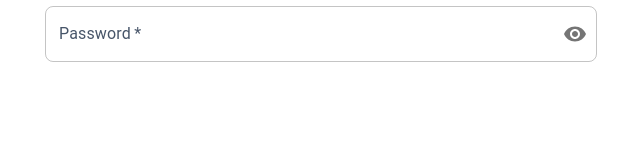
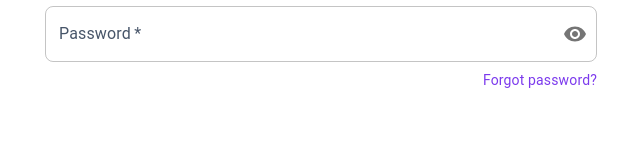
Before and after one commit to Samin0Thapa/SafaRide, a React (Vite) app: page /login in a window 1280 px wide. Shown: the part 170-330 px from the top of the page, without its empty margins (319-959 px from the left). Built offline with nearby package versions, Linux system fonts and the light colour scheme.

Commit message:
forgot password feature for logging  in

```diff
--- a/src/pages/Login.jsx
+++ b/src/pages/Login.jsx
@@ -1,6 +1,6 @@
 import React, { useState } from 'react';
 import { useNavigate } from 'react-router-dom';
-import { signInWithEmailAndPassword } from 'firebase/auth';
+import { signInWithEmailAndPassword, sendPasswordResetEmail } from 'firebase/auth';
 import { doc, getDoc } from 'firebase/firestore';
 import { auth, db } from '../services/firebase';
 import {
@@ -23,6 +23,7 @@ export default function Login() {
     password: '',
   });
   const [error, setError] = useState('');
+  const [successMessage, setSuccessMessage] = useState('');
   const [loading, setLoading] = useState(false);
   const [showPassword, setShowPassword] = useState(false);
 
@@ -31,17 +32,31 @@ export default function Login() {
       ...formData,
       [e.target.name]: e.target.value,
     });
-    // Clear error when user starts typing
     if (error) setError('');
+    if (successMessage) setSuccessMessage('');
+  };
+
+  const handleForgotPassword = async () => {
+    if (!formData.email) {
+      setError('Enter your email address first.');
+      return;
+    }
+    try {
+      await sendPasswordResetEmail(auth, formData.email);
+      setError('');
+      setSuccessMessage('Password reset email sent! Check your inbox.');
+    } catch (e) {
+      setError('Could not send reset email. Check the address.');
+    }
   };
 
   const handleSubmit = async (e) => {
     e.preventDefault();
     setError('');
+    setSuccessMessage('');
     setLoading(true);
 
     try {
-      // Firebase login
       const userCredential = await signInWithEmailAndPassword(
         auth,
         formData.email,
@@ -50,27 +65,22 @@ export default function Login() {
 
       console.log('Login successful:', userCredential.user);
 
-      // Fetch user data from Firestore to check role
       const userDoc = await getDoc(doc(db, 'users', userCredential.user.uid));
 
       if (userDoc.exists()) {
         const userData = userDoc.data();
 
-        // Redirect based on role
         if (userData.role === 'admin') {
           navigate('/admin/dashboard');
         } else {
           navigate('/dashboard');
         }
       } else {
-        // If no user document exists (old users), just go to dashboard
         navigate('/dashboard');
       }
-
     } catch (error) {
       console.error('Login error:', error);
 
-      // Handle different error types
       switch (error.code) {
         case 'auth/invalid-email':
           setError('Invalid email address.');
@@ -143,6 +153,13 @@ export default function Login() {
           </Alert>
         )}
 
+        {/* Success Alert */}
+        {successMessage && (
+          <Alert severity="success" sx={{ mb: 3 }}>
+            {successMessage}
+          </Alert>
+        )}
+
         {/* Login Form */}
         <Box
           component="form"
@@ -188,12 +205,27 @@ export default function Login() {
               ),
             }}
             sx={{
-              mb: 4,
+              mb: 1,
               '& .MuiOutlinedInput-root': {
                 borderRadius: 2,
               },
             }}
           />
+
+          {/* Forgot Password Link */}
+          <Typography
+            variant="body2"
+            onClick={handleForgotPassword}
+            sx={{
+              color: '#7c3aed',
+              cursor: 'pointer',
+              textAlign: 'right',
+              mb: 2,
+              '&:hover': { textDecoration: 'underline' },
+            }}
+          >
+            Forgot password?
+          </Typography>
 
           {/* Spacer */}
           <Box sx={{ flex: 1 }} />
```
